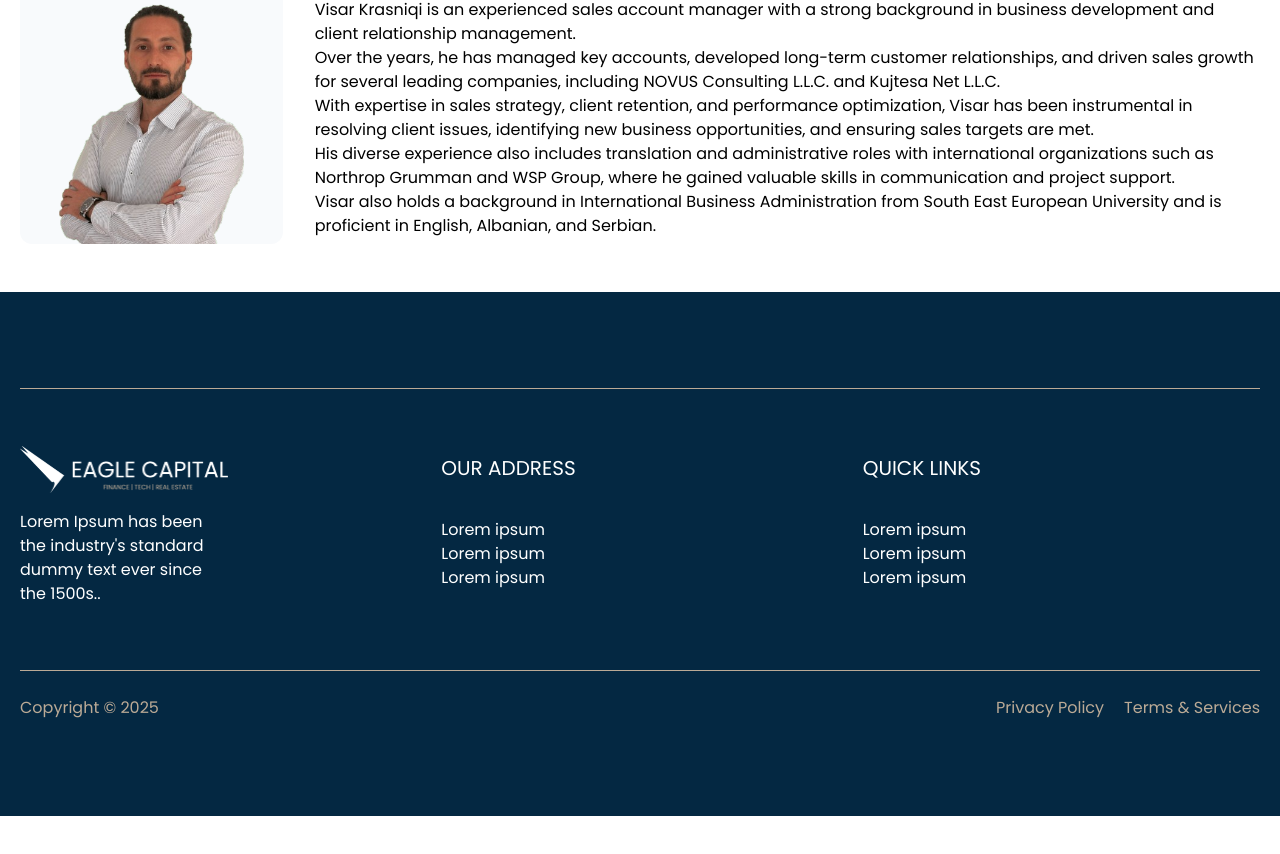
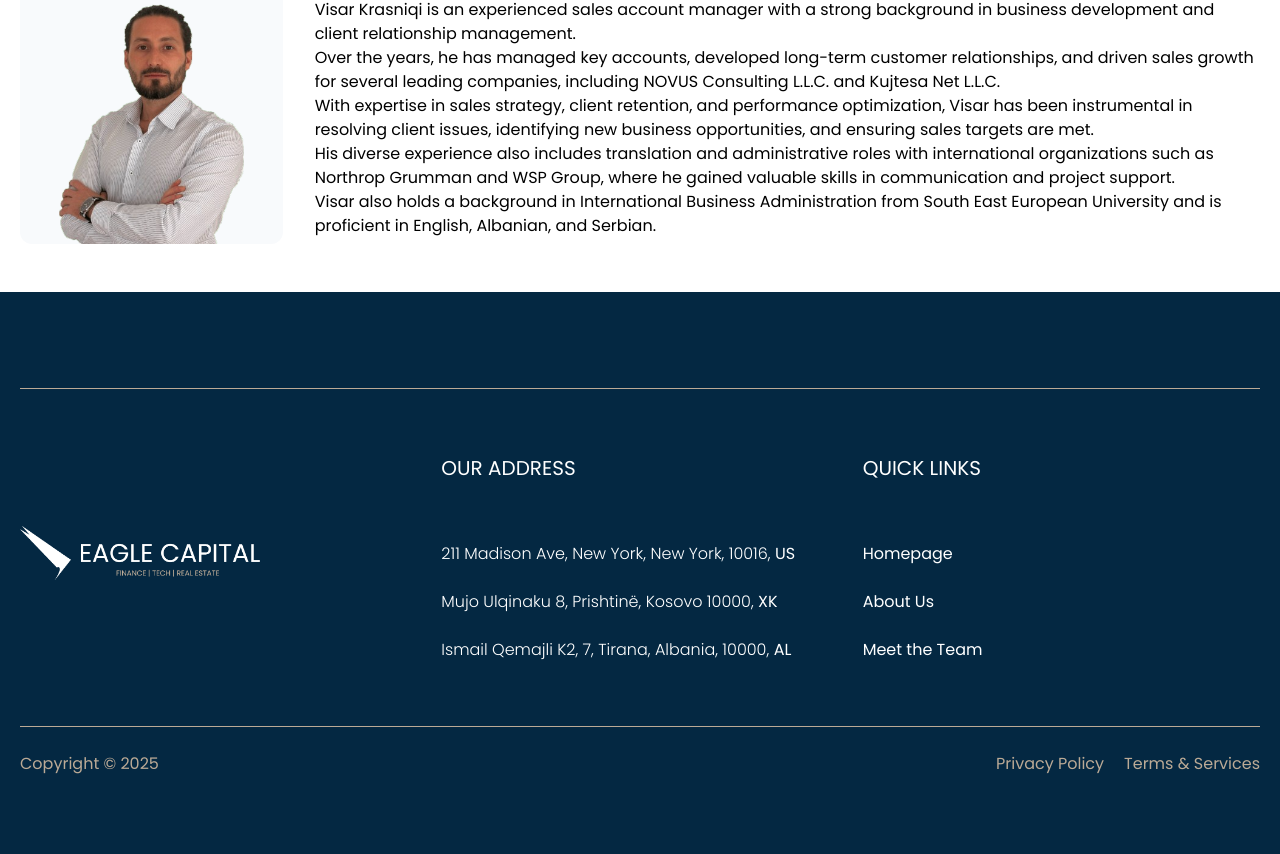
Before and after one commit to rgnpcrz/eagle-capital-web, a React (Vite) app: page /meet-the-team in a window 1280 px wide. Shown: the part 4396-5250 px from the top of the page. Before the commit the page ends 5212 px from the top, so only its background shows below. Built offline with nearby package versions, Linux system fonts and the light colour scheme.

Commit message:
new features in footer

```diff
--- a/src/components/Footer.jsx
+++ b/src/components/Footer.jsx
@@ -1,40 +1,78 @@
 import React from "react";
+import { Link } from "react-router-dom";
 import logoWhite from "./../assets/4-white.png";
 
 export default function Footer() {
   return (
     <>
-      <div className=" bg-primary text-white">
+      <div className="bg-primary text-white">
         <div className="page-container mx-auto px-3 py-24 text-sm">
           <hr className="h-0.5 border-gold mb-16"></hr>
-          <div className=" grid grid-cols-1  sm:grid-cols-2 lg:grid-cols-3 gap-x-6 gap-y-12">
-            <div>
+          <div className="grid grid-cols-1 sm:grid-cols-2 lg:grid-cols-3 gap-x-6 gap-y-12">
+            <div className="flex items-center ">
               <div className="h-16">
-                <img src={logoWhite} className="w-52  mb-2 -mt-2" />
+                <img src={logoWhite} className="w-60" />
               </div>
-              <p className="w-52 text-base">Lorem Ipsum has been the industry's standard dummy text ever since the 1500s..</p>
+
             </div>
-            <div className="text-base">
+            <div className="text-base space-y-6">
               <div className="h-16">
-                <h1 className="text-xl pb-5  ">OUR ADDRESS</h1>
+                <h1 className="text-xl pb-5">OUR ADDRESS</h1>
               </div>
-              <p>Lorem ipsum</p>
-              <p>Lorem ipsum</p>
-              <p>Lorem ipsum</p>
+              <p className="font-light">
+                <a href="https://maps.app.goo.gl/jVA9pFJ4uFFuEQXF9" target="_blank">
+                  211 Madison Ave, New York, New York, 10016, <strong>US</strong>
+                </a>
+              </p>
+              <p className="font-light">
+                <a href="https://maps.app.goo.gl/RDEbVuhyJe3UqDs99" target="_blank">
+                  Mujo Ulqinaku 8, Prishtinë, Kosovo 10000, <strong>XK</strong>
+                </a>
+              </p>
+              <p className="font-light">
+                <a href="https://maps.app.goo.gl/WnNqN2QRiEX9igJN6" target="_blank">
+                  Ismail Qemajli K2, 7, Tirana, Albania, 10000, <strong>AL</strong>
+                </a>
+              </p>
             </div>
-            <div className="text-base">
+            <div className="text-base space-y-6">
               <div className="h-16">
-                <h1 className="text-xl pb-5  ">QUICK LINKS</h1>
+                <h1 className="text-xl pb-5">QUICK LINKS</h1>
               </div>
-              <p>Lorem ipsum</p>
-              <p>Lorem ipsum</p>
-              <p>Lorem ipsum</p>
+              <p>
+                <Link
+                  to="/"
+                  onClick={() => {
+                    window.scrollTo(0, 0);
+                  }}
+                >
+                  Homepage
+                </Link>
+              </p>
+              <p>
+                <Link
+                  to="/about-us"
+                  onClick={() => {
+                    window.scrollTo(0, 0);
+                  }}
+                >
+                  About Us
+                </Link>
+              </p>
+              <p>
+                <Link
+                  to="/meet-the-team"
+                  onClick={() => {
+                    window.scrollTo(0, 0);
+                  }}
+                >Meet the Team</Link>
+              </p>
             </div>
           </div>
           <hr className="h-0.5 border-gold mt-16"></hr>
           <div className="flex flex-col gap-y-6 sm:flex-row justify-between pt-6 text-base text-gold">
             <p className="text-center sm:text-left">Copyright © 2025</p>
-            <div className="flex gap-5 justify-center sm:justify-end  ">
+            <div className="flex gap-5 justify-center sm:justify-end">
               <p>Privacy Policy</p>
               <p>Terms & Services</p>
             </div>
--- a/src/pages/Homepage/Homepage.jsx
+++ b/src/pages/Homepage/Homepage.jsx
@@ -11,7 +11,7 @@
     <>
       <Banner />
       <TheFirm />
-      <News />
+      {/* <News /> */}
       {/* <OurCompany /> */}
       <OurServices />
       <CompanySlider />
--- a/src/pages/Homepage/components/TheFirm.jsx
+++ b/src/pages/Homepage/components/TheFirm.jsx
@@ -3,7 +3,7 @@
 export default function TheFirm() {
   return (
     <>
-      <div className="">
+      <div className="bg-slate-100">
         <div className="page-container mx-auto px-3 py-12 text-sm">
           <div className="flex justify-between items-center">
             <div className="flex items-center w-64">
```
